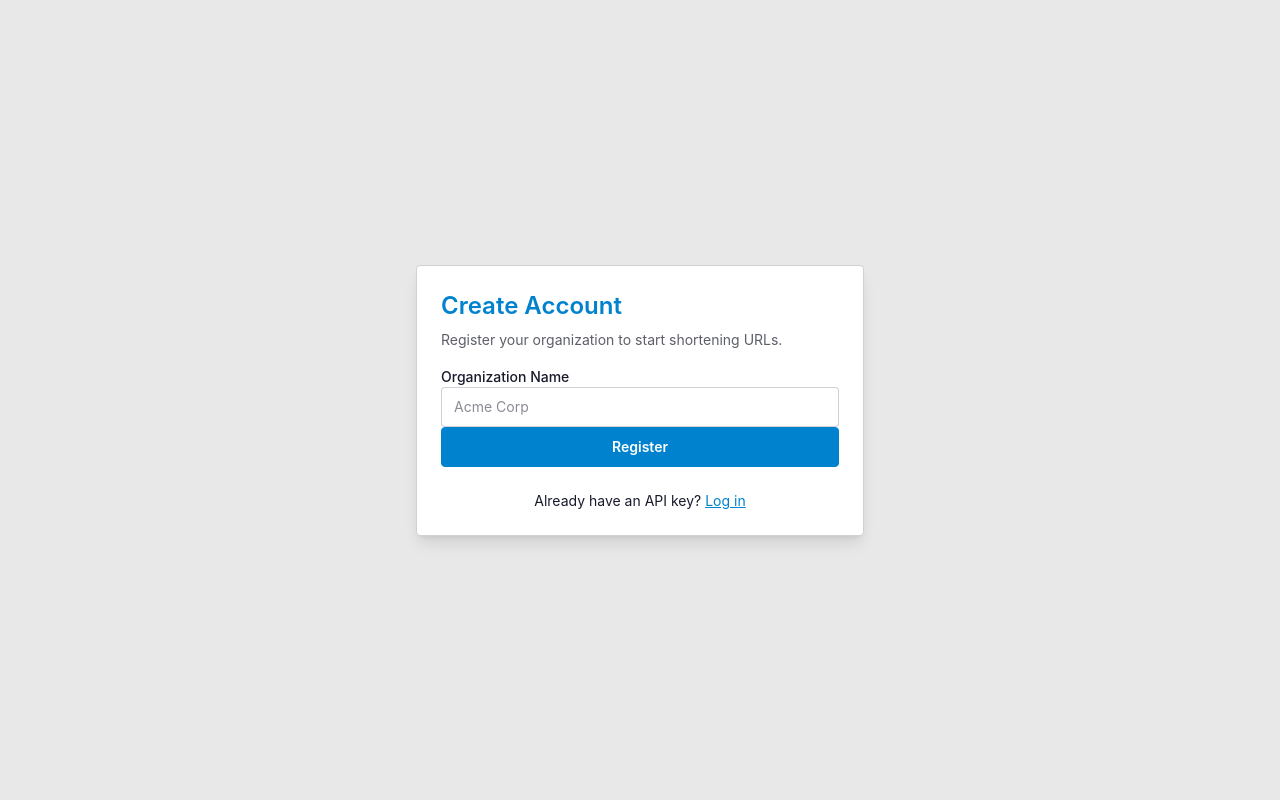
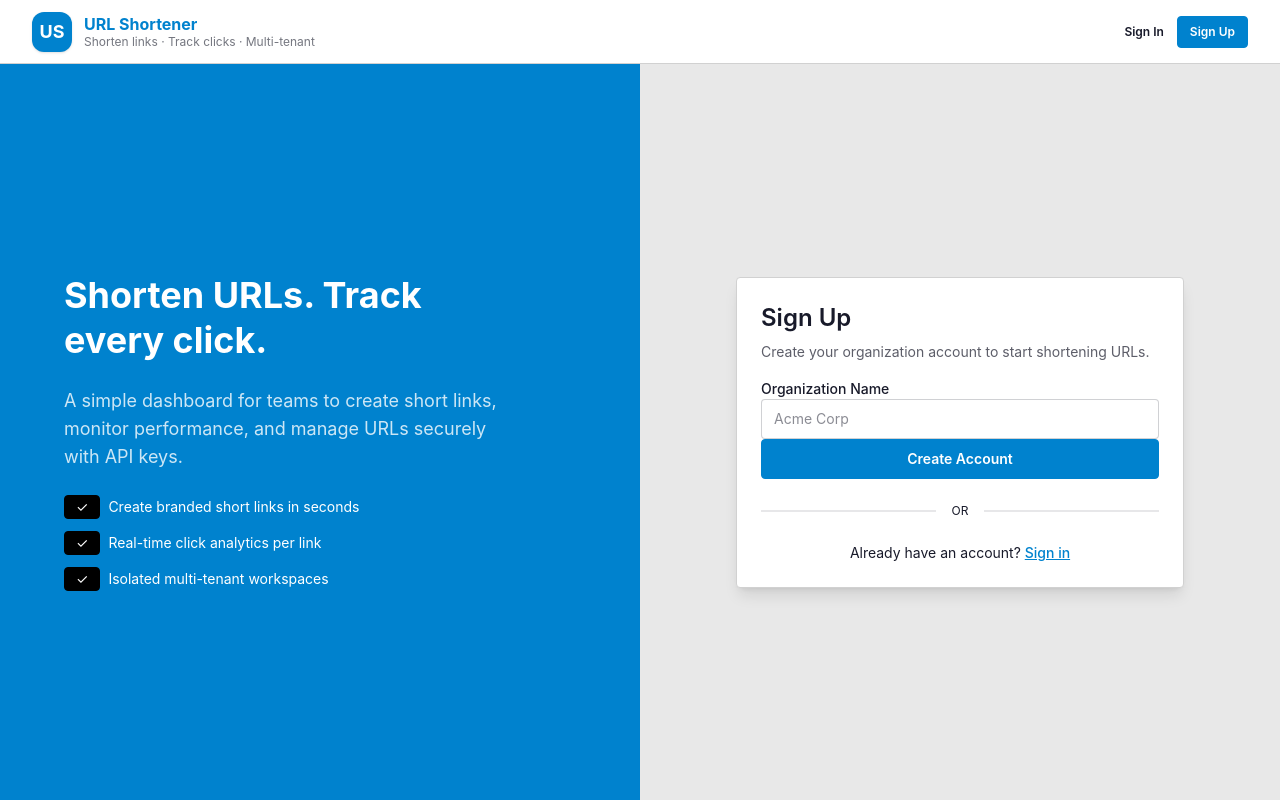
Before and after one commit to ShivaniSharma30/Url-Shortner-Web, a React (Vite) app: page /register in a window 1280 px wide. Built offline with nearby package versions, Linux system fonts and the light colour scheme; no server answers.

Commit message:
Improve auth UI with shared header, split layout, and profile page

```diff
--- /dev/null
+++ b/src/components/AppLayout.tsx
@@ -0,0 +1,13 @@
+import { Outlet } from 'react-router-dom'
+import Header from './Header'
+
+export default function AppLayout() {
+  return (
+    <div className="min-h-screen bg-base-200 flex flex-col">
+      <Header />
+      <main className="flex-1 w-full max-w-6xl mx-auto px-4 py-8">
+        <Outlet />
+      </main>
+    </div>
+  )
+}
--- /dev/null
+++ b/src/components/AuthLayout.tsx
@@ -0,0 +1,46 @@
+import type { ReactNode } from 'react'
+import Header from './Header'
+
+interface AuthLayoutProps {
+  children: ReactNode
+}
+
+export default function AuthLayout({ children }: AuthLayoutProps) {
+  return (
+    <div className="min-h-screen bg-base-200 flex flex-col">
+      <Header />
+
+      <div className="flex-1 grid lg:grid-cols-2">
+        <div className="hidden lg:flex flex-col justify-center px-12 xl:px-16 bg-primary text-primary-content">
+          <div className="max-w-md space-y-6">
+            <h1 className="text-4xl font-bold leading-tight">
+              Shorten URLs. Track every click.
+            </h1>
+            <p className="text-primary-content/80 text-lg">
+              A simple dashboard for teams to create short links, monitor performance,
+              and manage URLs securely with API keys.
+            </p>
+            <ul className="space-y-3 text-sm">
+              <li className="flex items-center gap-2">
+                <span className="badge badge-neutral">✓</span>
+                Create branded short links in seconds
+              </li>
+              <li className="flex items-center gap-2">
+                <span className="badge badge-neutral">✓</span>
+                Real-time click analytics per link
+              </li>
+              <li className="flex items-center gap-2">
+                <span className="badge badge-neutral">✓</span>
+                Isolated multi-tenant workspaces
+              </li>
+            </ul>
+          </div>
+        </div>
+
+        <div className="flex items-center justify-center p-6 sm:p-10">
+          <div className="w-full max-w-md">{children}</div>
+        </div>
+      </div>
+    </div>
+  )
+}
--- /dev/null
+++ b/src/components/Header.tsx
@@ -0,0 +1,77 @@
+import { Link, useNavigate } from 'react-router-dom'
+import { useAppDispatch, useAppSelector } from '../store/hooks'
+import { logout } from '../store/slices/authSlice'
+import { clearLinks } from '../store/slices/linksSlice'
+
+function getInitials(name: string): string {
+  return name
+    .split(' ')
+    .map((part) => part[0])
+    .join('')
+    .slice(0, 2)
+    .toUpperCase()
+}
+
+export default function Header() {
+  const dispatch = useAppDispatch()
+  const navigate = useNavigate()
+  const { apiKey, tenant } = useAppSelector((state) => state.auth)
+
+  const isLoggedIn = Boolean(apiKey && tenant)
+
+  const handleLogout = () => {
+    dispatch(logout())
+    dispatch(clearLinks())
+    navigate('/login')
+  }
+
+  return (
+    <header className="navbar bg-base-100 border-b border-base-300 px-4 lg:px-8 min-h-16 sticky top-0 z-50">
+      <div className="flex-1 gap-3">
+        <Link to={isLoggedIn ? '/dashboard' : '/login'} className="flex items-center gap-3">
+          <div className="w-10 h-10 rounded-xl bg-primary text-primary-content flex items-center justify-center font-bold text-lg shadow-sm">
+            US
+          </div>
+          <div className="hidden sm:block text-left">
+            <p className="font-bold text-base leading-tight text-primary">URL Shortener</p>
+            <p className="text-xs text-base-content/60 leading-tight">
+              Shorten links · Track clicks · Multi-tenant
+            </p>
+          </div>
+        </Link>
+      </div>
+
+      <div className="flex-none gap-2 items-center">
+        {isLoggedIn && tenant ? (
+          <>
+            <div className="hidden md:flex items-center gap-2 mr-1">
+              <div className="avatar placeholder">
+                <div className="bg-primary text-primary-content rounded-full w-9">
+                  <span className="text-xs font-semibold">{getInitials(tenant.name)}</span>
+                </div>
+              </div>
+              <span className="text-sm font-medium">
+                Hello, <span className="text-primary">{tenant.name}</span>
+              </span>
+            </div>
+            <Link to="/profile" className="btn btn-ghost btn-sm">
+              Profile
+            </Link>
+            <button type="button" className="btn btn-outline btn-sm" onClick={handleLogout}>
+              Logout
+            </button>
+          </>
+        ) : (
+          <>
+            <Link to="/login" className="btn btn-ghost btn-sm">
+              Sign In
+            </Link>
+            <Link to="/register" className="btn btn-primary btn-sm">
+              Sign Up
+            </Link>
+          </>
+        )}
+      </div>
+    </header>
+  )
+}
--- a/src/pages/LoginPage.tsx
+++ b/src/pages/LoginPage.tsx
@@ -1,5 +1,6 @@
 import { type FormEvent, useState } from 'react'
 import { Link, Navigate, useNavigate } from 'react-router-dom'
+import AuthLayout from '../components/AuthLayout'
 import { useAppDispatch, useAppSelector } from '../store/hooks'
 import { loginWithApiKey } from '../store/slices/authSlice'
 
@@ -24,12 +25,12 @@ export default function LoginPage() {
   }
 
   return (
-    <div className="min-h-screen bg-base-200 flex items-center justify-center p-4">
-      <div className="card w-full max-w-md bg-base-100 shadow-lg border border-base-300">
+    <AuthLayout>
+      <div className="card bg-base-100 shadow-lg border border-base-300">
         <div className="card-body">
-          <h1 className="card-title text-2xl text-primary">Welcome Back</h1>
+          <h2 className="card-title text-2xl">Sign In</h2>
           <p className="text-sm text-base-content/70">
-            Enter your API key to access your dashboard.
+            Welcome back! Enter your API key to continue.
           </p>
 
           <form onSubmit={handleSubmit} className="space-y-4 mt-2">
@@ -59,19 +60,21 @@ export default function LoginPage() {
               {status === 'loading' ? (
                 <span className="loading loading-spinner loading-sm" />
               ) : (
-                'Login'
+                'Sign In'
               )}
             </button>
           </form>
 
-          <p className="text-center text-sm mt-4">
-            New here?{' '}
-            <Link to="/register" className="link link-primary">
-              Create an account
+          <div className="divider text-xs">OR</div>
+
+          <p className="text-center text-sm">
+            Don&apos;t have an account?{' '}
+            <Link to="/register" className="link link-primary font-medium">
+              Sign up
             </Link>
           </p>
         </div>
       </div>
-    </div>
+    </AuthLayout>
   )
 }
--- /dev/null
+++ b/src/pages/ProfilePage.tsx
@@ -0,0 +1,62 @@
+import { useAppSelector } from '../store/hooks'
+
+function formatDate(value: string): string {
+  return new Date(value).toLocaleDateString('en-IN', {
+    day: '2-digit',
+    month: 'long',
+    year: 'numeric',
+  })
+}
+
+export default function ProfilePage() {
+  const tenant = useAppSelector((state) => state.auth.tenant)
+
+  if (!tenant) return null
+
+  return (
+    <div className="space-y-6">
+      <div>
+        <h1 className="text-3xl font-bold">My Profile</h1>
+        <p className="text-base-content/70 mt-1">Your organization account details</p>
+      </div>
+
+      <div className="card bg-base-100 shadow-sm border border-base-300">
+        <div className="card-body">
+          <div className="flex items-center gap-4 mb-4">
+            <div className="avatar placeholder">
+              <div className="bg-primary text-primary-content rounded-full w-16">
+                <span className="text-xl font-bold">
+                  {tenant.name.slice(0, 2).toUpperCase()}
+                </span>
+              </div>
+            </div>
+            <div>
+              <h2 className="text-2xl font-semibold">{tenant.name}</h2>
+              <p className="text-sm text-base-content/60">Organization account</p>
+            </div>
+          </div>
+
+          <div className="divider my-2" />
+
+          <div className="grid gap-4 sm:grid-cols-2">
+            <div>
+              <p className="text-xs uppercase tracking-wide text-base-content/50">Tenant ID</p>
+              <p className="font-mono text-sm mt-1 break-all">{tenant.id}</p>
+            </div>
+            <div>
+              <p className="text-xs uppercase tracking-wide text-base-content/50">Member since</p>
+              <p className="font-medium mt-1">{formatDate(tenant.createdAt)}</p>
+            </div>
+          </div>
+
+          <div className="alert alert-info mt-4 text-sm">
+            <span>
+              Your API key is stored securely in this browser. It is never shown again
+              after registration — keep it safe.
+            </span>
+          </div>
+        </div>
+      </div>
+    </div>
+  )
+}
--- a/src/pages/RegisterPage.tsx
+++ b/src/pages/RegisterPage.tsx
@@ -1,5 +1,6 @@
 import { type FormEvent, useState } from 'react'
 import { Link, useNavigate } from 'react-router-dom'
+import AuthLayout from '../components/AuthLayout'
 import { setStoredApiKey } from '../api/axios'
 import { useAppDispatch, useAppSelector } from '../store/hooks'
 import {
@@ -42,15 +43,15 @@ export default function RegisterPage() {
 
   if (registeredTenant) {
     return (
-      <div className="min-h-screen bg-base-200 flex items-center justify-center p-4">
-        <div className="card w-full max-w-lg bg-base-100 shadow-lg border border-base-300">
+      <AuthLayout>
+        <div className="card bg-base-100 shadow-lg border border-base-300">
           <div className="card-body">
-            <h1 className="card-title text-2xl text-primary">Account Created</h1>
+            <h2 className="card-title text-2xl text-primary">You&apos;re all set!</h2>
             <p className="text-sm text-base-content/70">
-              Save your API key now. You will need it to log in again.
+              Save your API key now. You will need it to sign in again.
             </p>
 
-            <div className="alert alert-warning mt-2">
+            <div className="alert alert-warning mt-2 text-sm">
               <span>This key is shown only once. Store it safely.</span>
             </div>
 
@@ -69,24 +70,22 @@ export default function RegisterPage() {
               </div>
             </label>
 
-            <div className="card-actions justify-end mt-4">
-              <button type="button" className="btn btn-primary" onClick={handleContinue}>
-                Go to Dashboard
-              </button>
-            </div>
+            <button type="button" className="btn btn-primary w-full mt-4" onClick={handleContinue}>
+              Go to Dashboard
+            </button>
           </div>
         </div>
-      </div>
+      </AuthLayout>
     )
   }
 
   return (
-    <div className="min-h-screen bg-base-200 flex items-center justify-center p-4">
-      <div className="card w-full max-w-md bg-base-100 shadow-lg border border-base-300">
+    <AuthLayout>
+      <div className="card bg-base-100 shadow-lg border border-base-300">
         <div className="card-body">
-          <h1 className="card-title text-2xl text-primary">Create Account</h1>
+          <h2 className="card-title text-2xl">Sign Up</h2>
           <p className="text-sm text-base-content/70">
-            Register your organization to start shortening URLs.
+            Create your organization account to start shortening URLs.
           </p>
 
           <form onSubmit={handleSubmit} className="space-y-4 mt-2">
@@ -118,19 +117,21 @@ export default function RegisterPage() {
               {status === 'loading' ? (
                 <span className="loading loading-spinner loading-sm" />
               ) : (
-                'Register'
+                'Create Account'
               )}
             </button>
           </form>
 
-          <p className="text-center text-sm mt-4">
-            Already have an API key?{' '}
-            <Link to="/login" className="link link-primary">
-              Log in
+          <div className="divider text-xs">OR</div>
+
+          <p className="text-center text-sm">
+            Already have an account?{' '}
+            <Link to="/login" className="link link-primary font-medium">
+              Sign in
             </Link>
           </p>
         </div>
       </div>
-    </div>
+    </AuthLayout>
   )
 }
```
Also changed, not shown: src/App.tsx (+6 -1 lines), src/pages/DashboardPage.tsx (+11 -4 lines).
